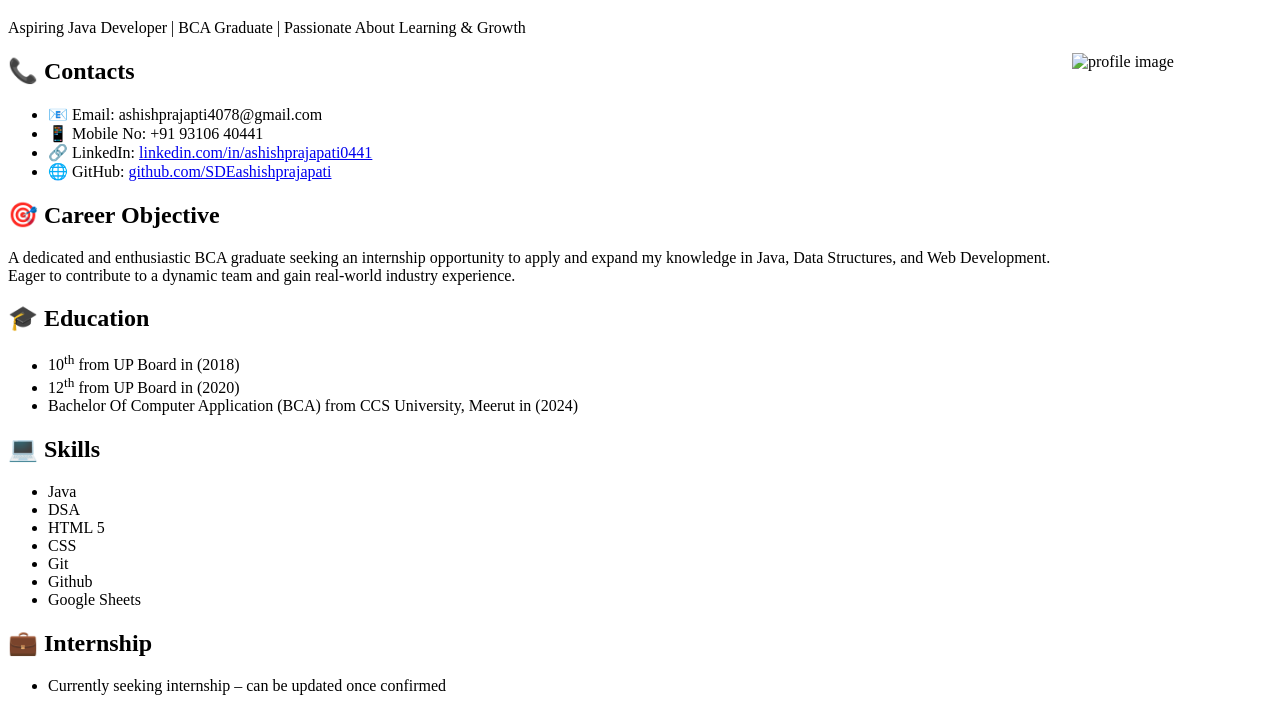
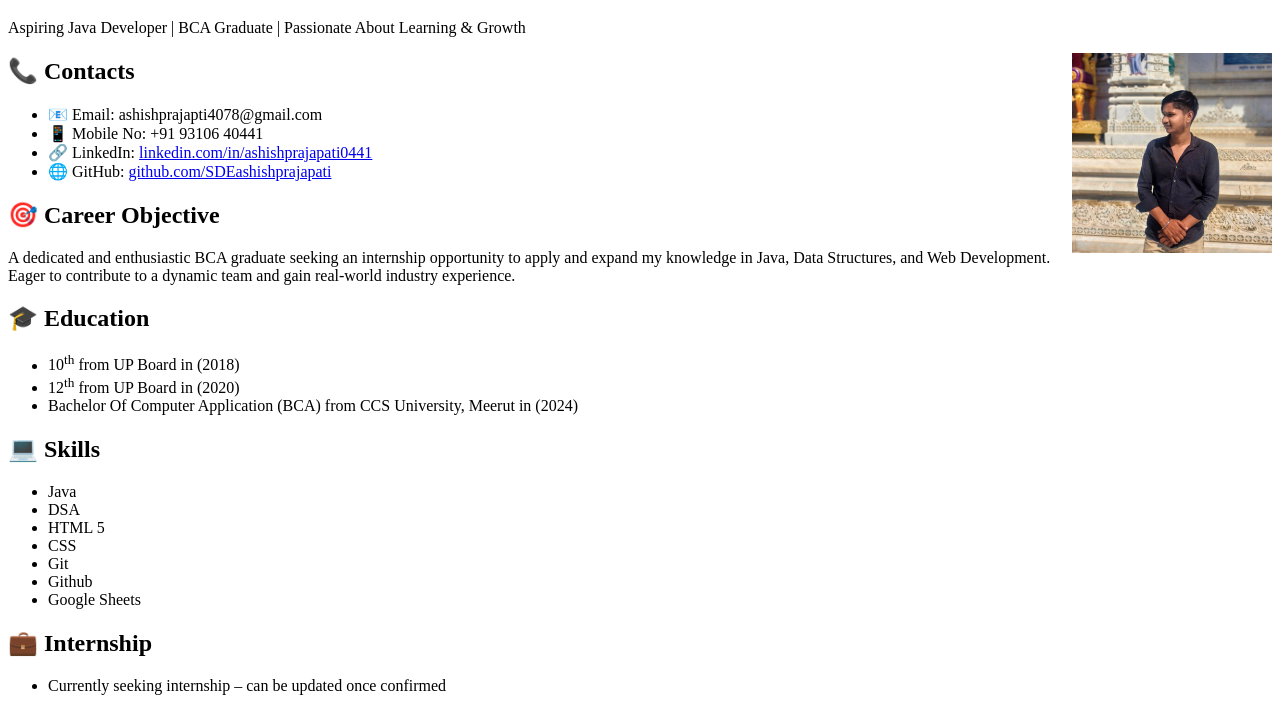
Before and after one commit to SDEashishprajapati/HTML-Learning, a plain HTML site: page index.html in a window 1280 px wide. Shown: the part 61-773 px from the top of the page. Drawn offline with Linux system fonts and the light colour scheme.

Commit message:
fix some bugs in index.html

```diff
--- a/index.html
+++ b/index.html
@@ -8,7 +8,7 @@
 <body>
     <h1>Ashish Prajapati</h1>
     <p>Aspiring Java Developer | BCA Graduate | Passionate About Learning & Growth</p>
- <img src="/Images/Ashishportfolioimage.jpeg" alt="profile image"    style="float: right; height: 200px; width: 200px; margin-left: 20px;">
+ <img src="/image/Ashishportfolioimage.jpeg" alt="profile image"    style="float: right; height: 200px; width: 200px; margin-left: 20px;">
     <h2>📞 Contacts</h2>
 <ul>
     <li>📧 Email: ashishprajapti4078@gmail.com</li>
```
